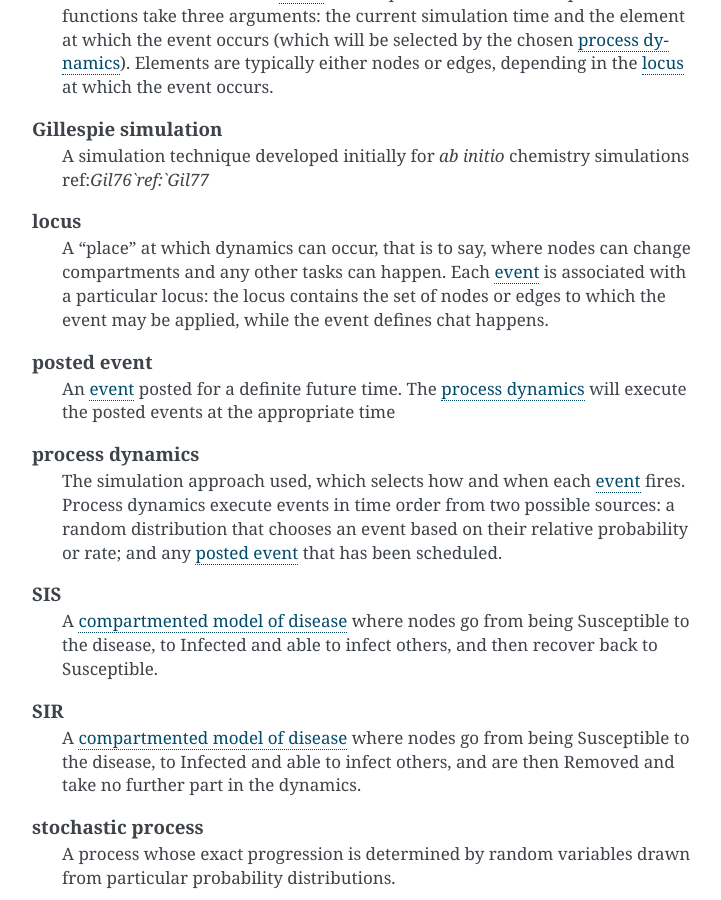
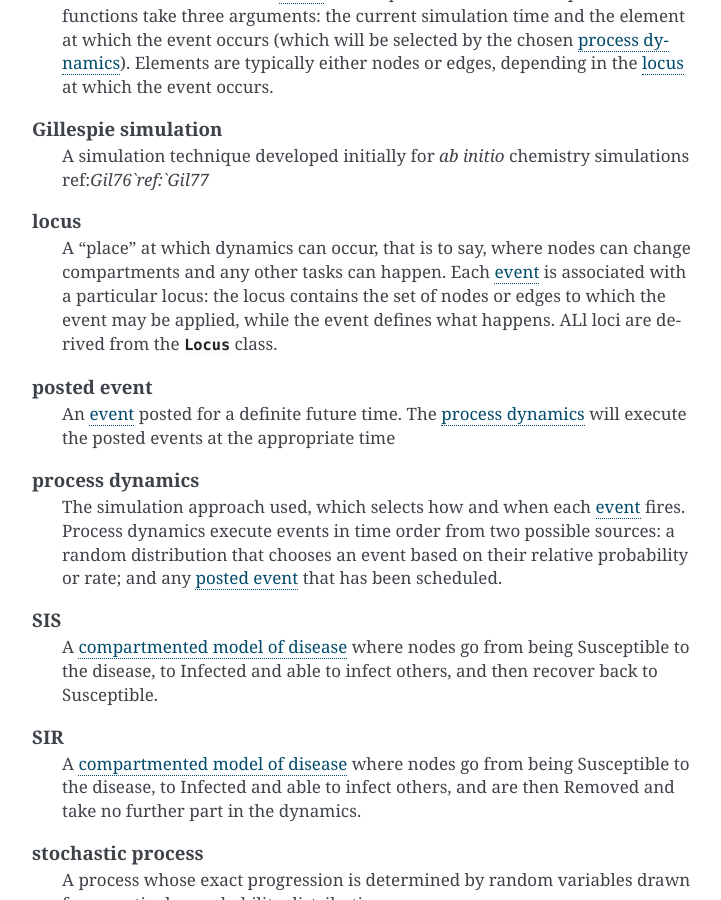
Before and after one commit to simoninireland/epydemic, a Sphinx documentation site: the page built from doc/glossary.rst, in a window 1280 px wide and 900 px high, scrolled down 1235 px. Shown: the whole window, without its empty margins (388-1109 px from the left). Built offline with Sphinx 7.4.7, drawn with Linux system fonts in a browser that asks for light colours.

```diff
--- a/doc/glossary.rst
+++ b/doc/glossary.rst
@@ -79,7 +79,8 @@
       nodes can change compartments and any other tasks can happen.
       Each :term:`event` is associated with a particular locus: the
       locus contains the set of nodes or edges to which the event may
-      be applied, while the event defines chat happens.
+      be applied, while the event defines what happens. ALl loci
+      are derived from the :class:`Locus` class.
 
    posted event
       An :term:`event` posted for a definite future time. The
```
